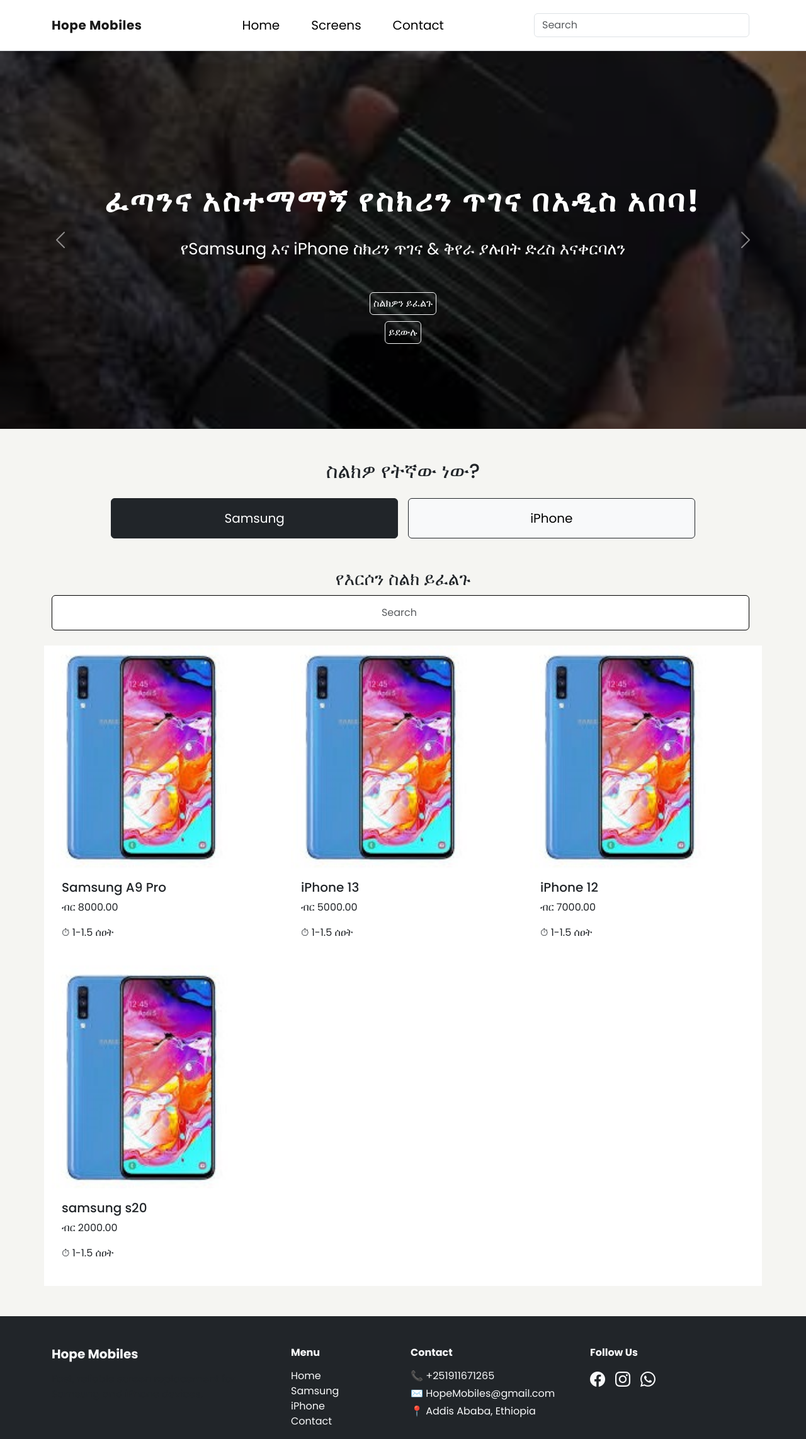
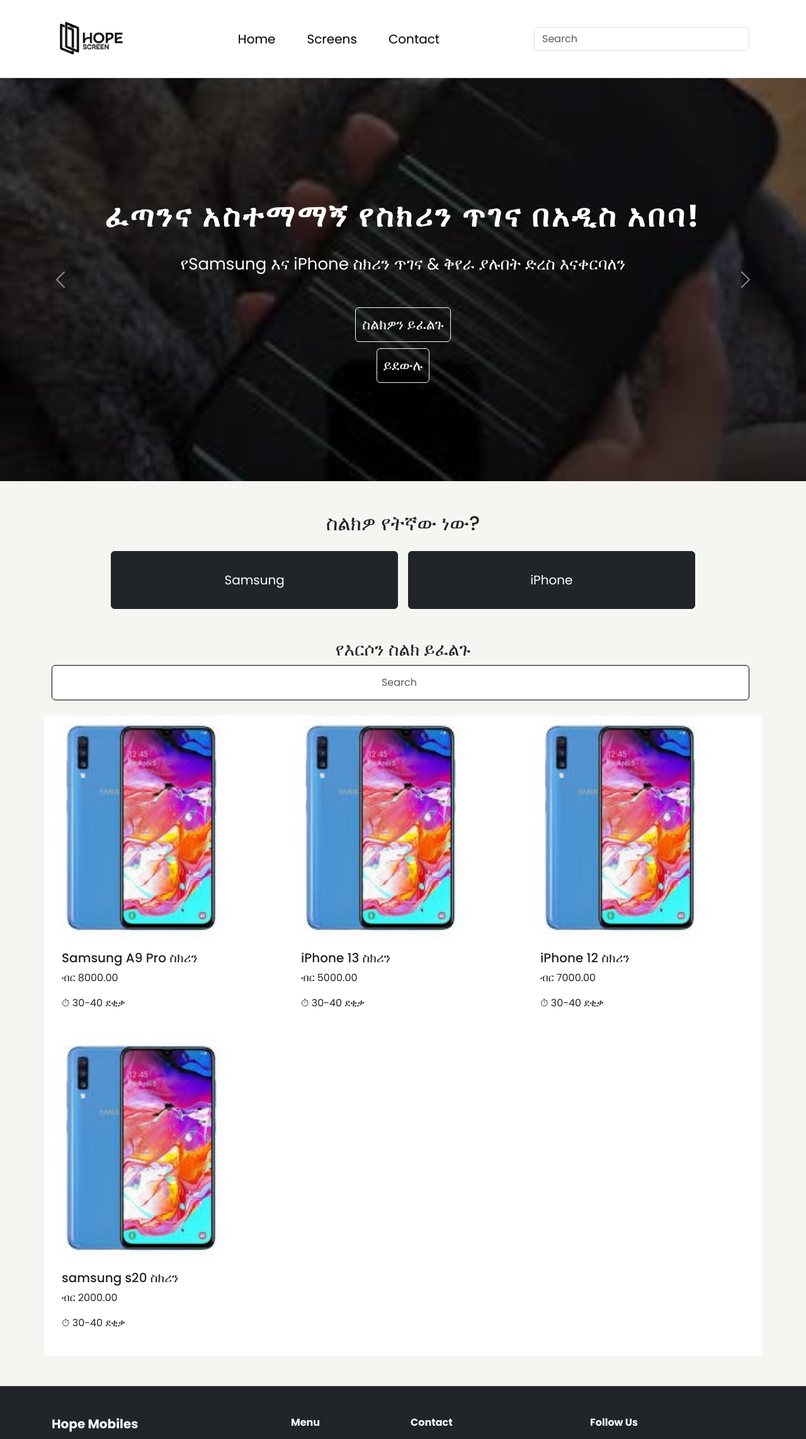
Before and after one commit to Esakmulushewa/HopeMobiles, a Django app: page / in a window 1280 px wide. Shown: the top 2285 px of the page at 63% size. Run offline with Django 4.2, Linux system fonts and the light colour scheme; data comes from the database, SQL or seed files in the repository; some libraries are stand-ins or nearby versions.

Commit message:
css and db fix

```diff
--- a/main/static/main/css/styles.css
+++ b/main/static/main/css/styles.css
@@ -28,11 +28,22 @@
     margin: 5px;
 }
 
+.hero-btn {
+    padding: 10px !important;
+    font-weight: 500 !important;
+    font-size: 22px !important;
+}
+
 .home-search input {
     width: 100%;
     padding: 15px 0;
     text-align: center;
     border: 1px solid black !important;
+}
+
+.cat-btn {
+    padding: 30px !important;
+    font-size: 30px !important;
 }
 
 .row-cs {
@@ -65,7 +76,7 @@
 }
 
 .carousel-inner {
-    height: 75vh !important;
+    height: 80vh !important;
 }
 
 .hero-slide {
@@ -160,7 +171,7 @@
     .row-cs {
         display: grid !important;
         grid-template-columns: repeat(2, 1fr) !important;
-        gap: 12px !important;
+        gap: 0px !important;
         /* display: grid;
         grid-template-columns: repeat(2, 1fr);
         gap: 12px */
--- a/main/templates/main/base.html
+++ b/main/templates/main/base.html
@@ -28,7 +28,7 @@
 
       <!-- Left: Company Name -->
       <a class="navbar-brand fw-bold" href="#">
-        Hope Mobiles
+        <img src="{% static 'main/img/logo.jpg' %}" style="width: 130px;">
       </a>
 
       <!-- Mobile Toggle -->
--- a/main/templates/main/details.html
+++ b/main/templates/main/details.html
@@ -49,7 +49,8 @@
                                 </div>
 
                                 <button type="submit" class="btn btn-dark w-100 py-2">
-ተራ ያስይዙ                                </button>
+                                    ተራ ያስይዙ
+                                </button>
                             </form>
 
                         </div>
--- a/main/templates/main/home.html
+++ b/main/templates/main/home.html
@@ -26,8 +26,8 @@
             <div class="container hero-content">
                 <h1>ፈጣንና አስተማማኝ የስክሪን ጥገና በአዲስ አበባ!</h1>
                 <p>የSamsung እና iPhone ስክሪን ጥገና & ቅየራ ያሉበት ድረስ እናቀርባለን </p>
-                <a href="#homepage-search" class="btn  btn-outline-light">ስልክዎን ይፈልጉ</a>
-                <a href="#homepage-search" class="btn  btn-outline-light">ይደውሉ</a>
+                <a href="#homepage-search" class="btn  btn-outline-light hero-btn">ስልክዎን ይፈልጉ</a>
+                <a href="#homepage-search" class="btn  btn-outline-light hero-btn">ይደውሉ</a>
 
             </div>
         </div>
@@ -38,8 +38,8 @@
             <div class="container hero-content">
                 <h1>ሁሉም አይነት ስክሪን</h1>
                 <p>ባለሞያዎቻችን በሁሉም አይነት ስክሪን ትገና የተካኑ ናቸው</p>
-                <a href="#homepage-search" class="btn  btn-outline-light">ስልክዎን ያግኙ</a>
-                <a href="#homepage-search" class="btn  btn-outline-light">ይደውሉ</a>
+                <a href="#homepage-search" class="btn  btn-outline-light hero-btn">ስልክዎን ያግኙ</a>
+                <a href="#homepage-search" class="btn  btn-outline-light hero-btn">ይደውሉ</a>
 
             </div>
         </div>
@@ -48,10 +48,10 @@
         <div class="carousel-item hero-slide" style="background-image: url('{% static 'main/img/hero-img1.jpg' %}');">
             <div class="hero-overlay"></div>
             <div class="container hero-content">
-                <h1>ተመጣጣኝ ዋጋ</h1>
-                <p>ደንበኛን ያማከለ ተመጣጣኝ ክፈያ</p>
-                <a href="#homepage-search" class="btn  btn-outline-light">ስልክዎን ያግኙ</a>
-                <a href="#homepage-search" class="btn  btn-outline-light">ይደውሉ</a>
+                <h1>በ30 ሰከንድ ይዘዙን፣ በደቂቃዎች ውስጥ ጠግነን እንጨርሳለን</h1>
+                <p>በፍጥነት እና በጥራት የታወቀ አገልግሎት</p>
+                <a href="#homepage-search" class="btn  btn-outline-light hero-btn">ስልክዎን ያግኙ</a>
+                <a href="#homepage-search" class="btn  btn-outline-light hero-btn">ይደውሉ</a>
 
             </div>
         </div>
@@ -79,14 +79,14 @@
 
         <!-- Samsung Button -->
         <div class="col-12 col-md-5">
-            <a href="{% url 'phone_type' 'samsung' %}" class="btn btn-dark border-dark rounded w-100 py-3 fs-5">
+            <a href="{% url 'phone_type' 'samsung' %}" class=" btn btn-dark border-dark rounded w-100 cat-btn fs-5">
                 Samsung
             </a>
         </div>
 
         <!-- iPhone Button -->
         <div class="col-12 col-md-5">
-            <a href="{% url 'phone_type' 'iPhone' %}" class="btn btn-light border-dark rounded w-100 py-3 fs-5">
+            <a href="{% url 'phone_type' 'iPhone' %}" class="btn btn-dark border-dark rounded w-100 cat-btn fs-5">
                 iPhone
             </a>
         </div>
@@ -113,9 +113,9 @@
                     {% endif %}
 
                     <div class="card-body">
-                        <h5 class="card-title">{{ screen.phone_name }}</h5>
+                        <h5 class="card-title">{{ screen.phone_name }} ስክሪን</h5>
                         <p class="card-text">ብር {{ screen.price }}</p>
-                        <p class="card-text">⏱ 1-1.5 ሰዐት</p>
+                        <p class="card-text">⏱ 30-40 ደቂቃ</p>
                     </div>
 
                 </div>
--- a/main/templates/main/screens.html
+++ b/main/templates/main/screens.html
@@ -1,6 +1,6 @@
 {% extends 'main/base.html' %}
 {% block content %}
-<h1 class="mb-2 text-center">የስክሪኖች</h1>
+<h1 class="mb-2 text-center">ስክሪኖች</h1>
 <form class="d-flex mb-4 home-search" style="width: 80%; margin:auto;" role="search" method="post" action="/results">
     {% csrf_token %}
     <input class="form-control me-2" type="search" placeholder="Search" name="query">
@@ -18,8 +18,9 @@
                 {% endif %}
 
                 <div class="card-body">
-                    <h5 class="card-title">{{ screen.phone_name }}</h5>
+                    <h5 class="card-title">{{ screen.phone_name }} ስክሪን</h5>
                     <p class="card-text">ብር {{ screen.price }}</p>
+                    <p class="card-text">⏱ 30-40 ደቂቃ</p>
                 </div>
 
             </div>
--- a/main/templates/main/types.html
+++ b/main/templates/main/types.html
@@ -20,9 +20,9 @@
                         {% endif %}
 
                         <div class="card-body">
-                            <h5 class="card-title">{{ screen.phone_name }}</h5>
+                            <h5 class="card-title">{{ screen.phone_name }} ስክሪን</h5>
                             <p class="card-text">ብር {{ screen.price }}</p>
-                            <p class="card-text">⏱ 1-1.5 ሰዐት</p>
+                            <p class="card-text">⏱ 30-40 ደቂቃ</p>
                             <button class="btn btn-dark order-btn">ይዘዙ</button>
                         </div>
 
--- a/main/views.py
+++ b/main/views.py
@@ -44,7 +44,7 @@
 def details(request, screen_id):
     screen = get_object_or_404(Screen, id=screen_id)
     if request.method == "POST":
-        phoneNO = request.POST.get("ph_no")
+        phoneNO = request.POST.get("phone")
         phone_url = request.build_absolute_uri(f"/screens/{screen.id}")
         send_telegram_message(screen, phoneNO, phone_url)
         messages.success(request, "ትዕዛዝዎን ተቀብለናል። ባለሞያዎቻችን ከትንሽ ደቂቃዎች በኋላ ይደውሉሎታል።")
```
Also changed, not shown: HopeMobiles/settings.py (+7 -3 lines), main/static/main/img/Picsart_26-02-06_13-30-04-193.jpg (added), main/static/main/img/logo.jpg (added).
